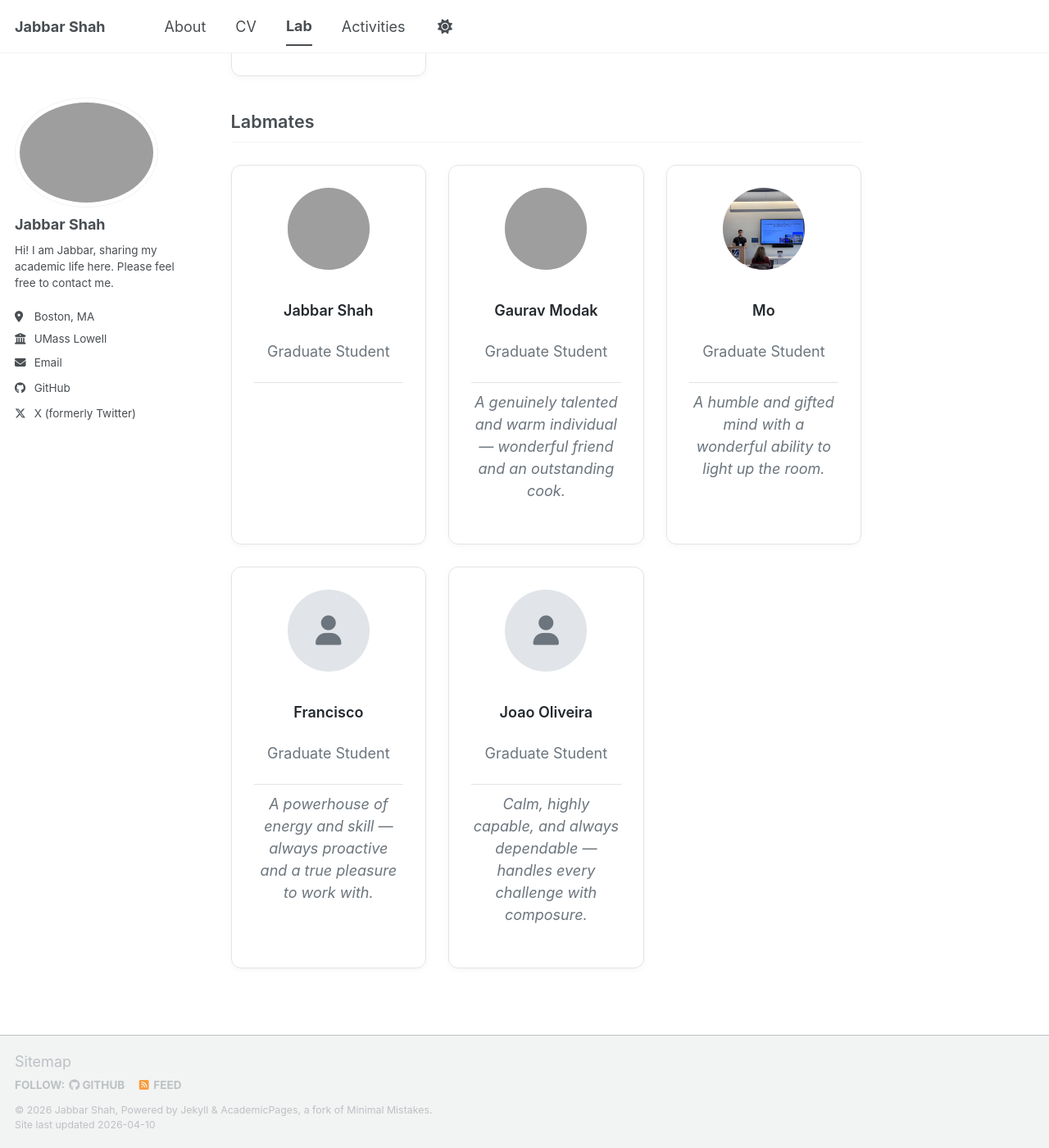
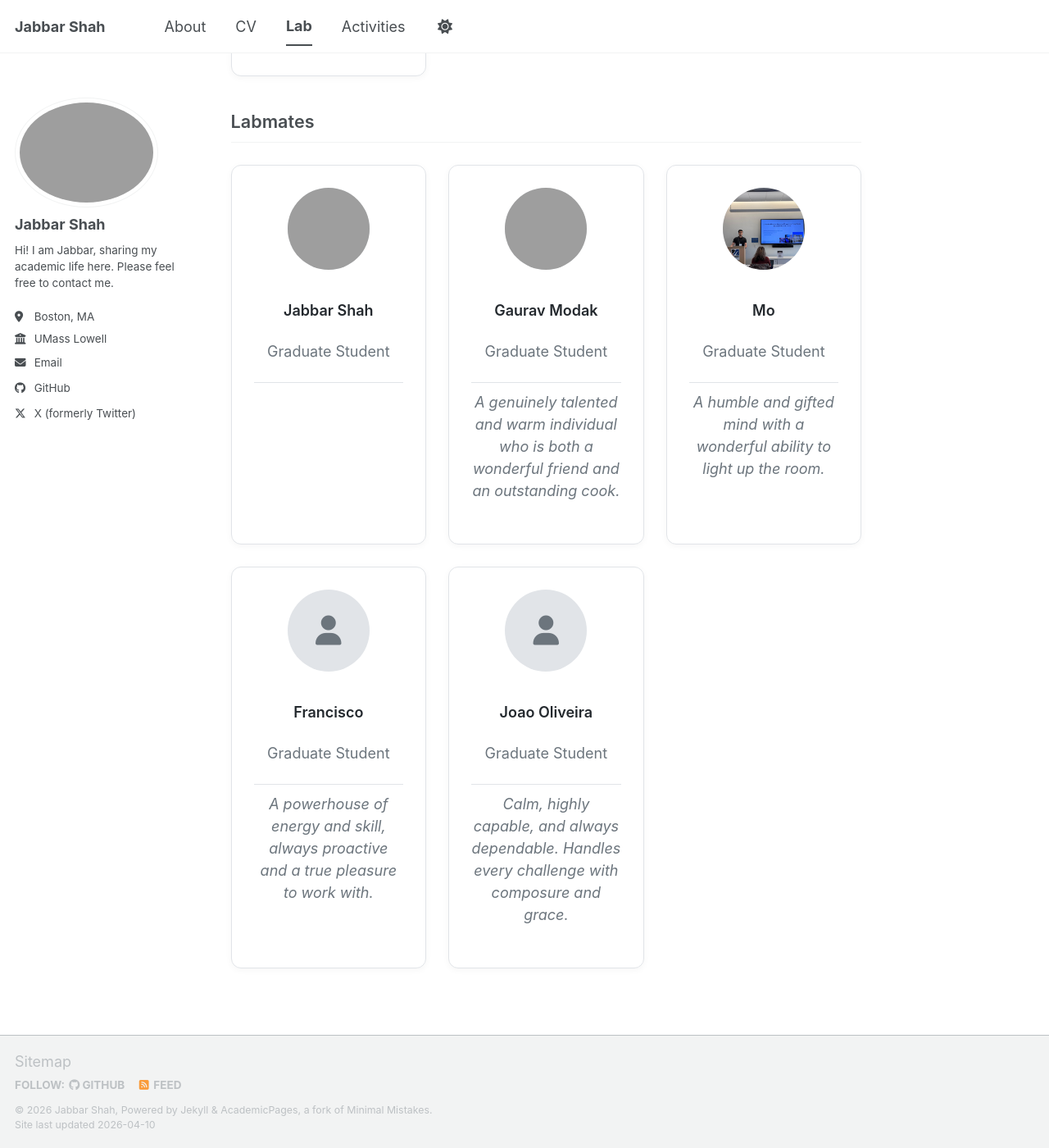
Before and after one commit to sjabbarshah/sjabbarshah.github.io, a Jekyll site: the page built from _pages/lab.md, in a window 1280 px wide and 1400 px high, scrolled down 1273 px, cut to the strip 0-1400 px from the top of the window. Shown: the whole strip at 82% size. Built offline with Jekyll 4.4.1, drawn with Linux system fonts in a browser that asks for light colours; a script bundle is joined from its source files by our own code; library files that are not in the unit come from our copies; some of the changed text lies outside the part shown; grey boxes are pictures that could not be loaded.

Commit message:
Rephrase lab comments: remove em dashes, use natural phrasing

```diff
--- a/_pages/lab.md
+++ b/_pages/lab.md
@@ -97,7 +97,7 @@ author_profile: true
     <div class="lab-card__avatar"><img src="/images/professor.png" alt="Prof. Alessandro Sabato"></div>
     <p class="lab-card__name"><a href="https://www.uml.edu/engineering/mechanical-industrial/faculty/sabato-alessandro.aspx" target="_blank">Prof. Alessandro Sabato</a></p>
     <p class="lab-card__role">Advisor</p>
-    <p class="lab-card__comment">A brilliant and inspiring mentor — sharp intellect, great wit, and legendary Italian cooking skills. 🇮🇹</p>
+    <p class="lab-card__comment">A brilliant and inspiring mentor with sharp intellect, great wit, and legendary Italian cooking skills. 🇮🇹</p>
   </div>
 </div>
 
@@ -123,7 +123,7 @@ author_profile: true
     <div class="lab-card__avatar"><img src="/images/gaurav.jpeg" alt="Gaurav Modak"></div>
     <p class="lab-card__name"><a href="https://www.linkedin.com/in/gaurav0123/" target="_blank">Gaurav Modak</a></p>
     <p class="lab-card__role">Graduate Student</p>
-    <p class="lab-card__comment">A genuinely talented and warm individual — wonderful friend and an outstanding cook.</p>
+    <p class="lab-card__comment">A genuinely talented and warm individual who is both a wonderful friend and an outstanding cook.</p>
   </div>
   <div class="lab-card">
     <div class="lab-card__avatar"><img src="/images/mo.jpg" alt="Mo"></div>
@@ -135,12 +135,12 @@ author_profile: true
     <div class="lab-card__avatar"><i class="fa fa-user"></i></div>
     <p class="lab-card__name">Francisco</p>
     <p class="lab-card__role">Graduate Student</p>
-    <p class="lab-card__comment">A powerhouse of energy and skill — always proactive and a true pleasure to work with.</p>
+    <p class="lab-card__comment">A powerhouse of energy and skill, always proactive and a true pleasure to work with.</p>
   </div>
   <div class="lab-card">
     <div class="lab-card__avatar"><i class="fa fa-user"></i></div>
     <p class="lab-card__name">Joao Oliveira</p>
     <p class="lab-card__role">Graduate Student</p>
-    <p class="lab-card__comment">Calm, highly capable, and always dependable — handles every challenge with composure.</p>
+    <p class="lab-card__comment">Calm, highly capable, and always dependable. Handles every challenge with composure and grace.</p>
   </div>
 </div>
```
